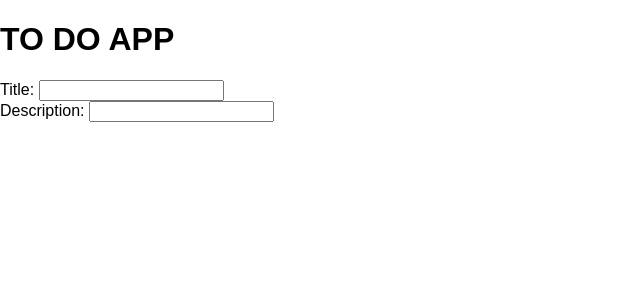
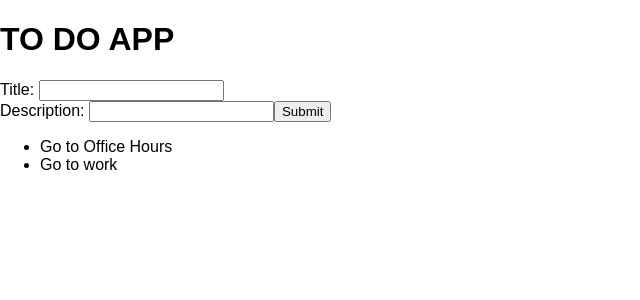
Before and after one commit to jessiyang1996/weekend-sql-to-do-react, a React (Vite) app: page / in a window 1280 px wide. Shown: the top 300 px of the page, without its empty margins (0-640 px from the left). Built offline with nearby package versions, Linux system fonts and the light colour scheme.

Commit message:
Axios Get Route Completed for the client side

```diff
--- a/src/components/App/App.jsx
+++ b/src/components/App/App.jsx
@@ -1,14 +1,44 @@
 import {useState} from 'react';
 // require('')
 import Form from '../Form/Form.jsx';
+import axios from 'axios'; // import axios in order to use it!
 
 // a function represents a component!
 function App () {
+  const [toDoList, setToDoList] = useState([
+    {
+      title: 'Go to Office Hours',
+      description: 'Office Hours are at 5PM-6PM'},
+    {
+      title: 'Go to work',
+      description: '7:45AM - 4:30PM',
+    }
+  ]);
+
+  // GET ROUTE
+  const getAppList = () => {
+    axios.get('/api/todo')
+      .then((response) => {
+        console.log(response.data);
+        setToDoList(response.data);
+      })
+      .catch((error) =>{
+        console.log("error in GET /api/todo", error);
+        alert('Something went wrong!');
+      })
+  };
 
   return (
     <div>
       <h1>TO DO APP</h1>
       <Form />
+      <ul>
+        {
+          toDoList.map((toDo) => {
+            return <li key={toDo.title}>{toDo.title}</li>
+          })
+        }
+      </ul>
     </div>
   );
 
--- a/src/components/Form/Form.jsx
+++ b/src/components/Form/Form.jsx
@@ -14,6 +14,7 @@ function Form() {
             <div>
             <label htmlFor="descriptionInput">Description: </label>
             <input id="descriptionInput"type="text"></input>
+            <button>Submit</button>
             </div>
         </form>
     );
```
Also changed, not shown: 1 other file (tests, documents, lock files or other folders).
